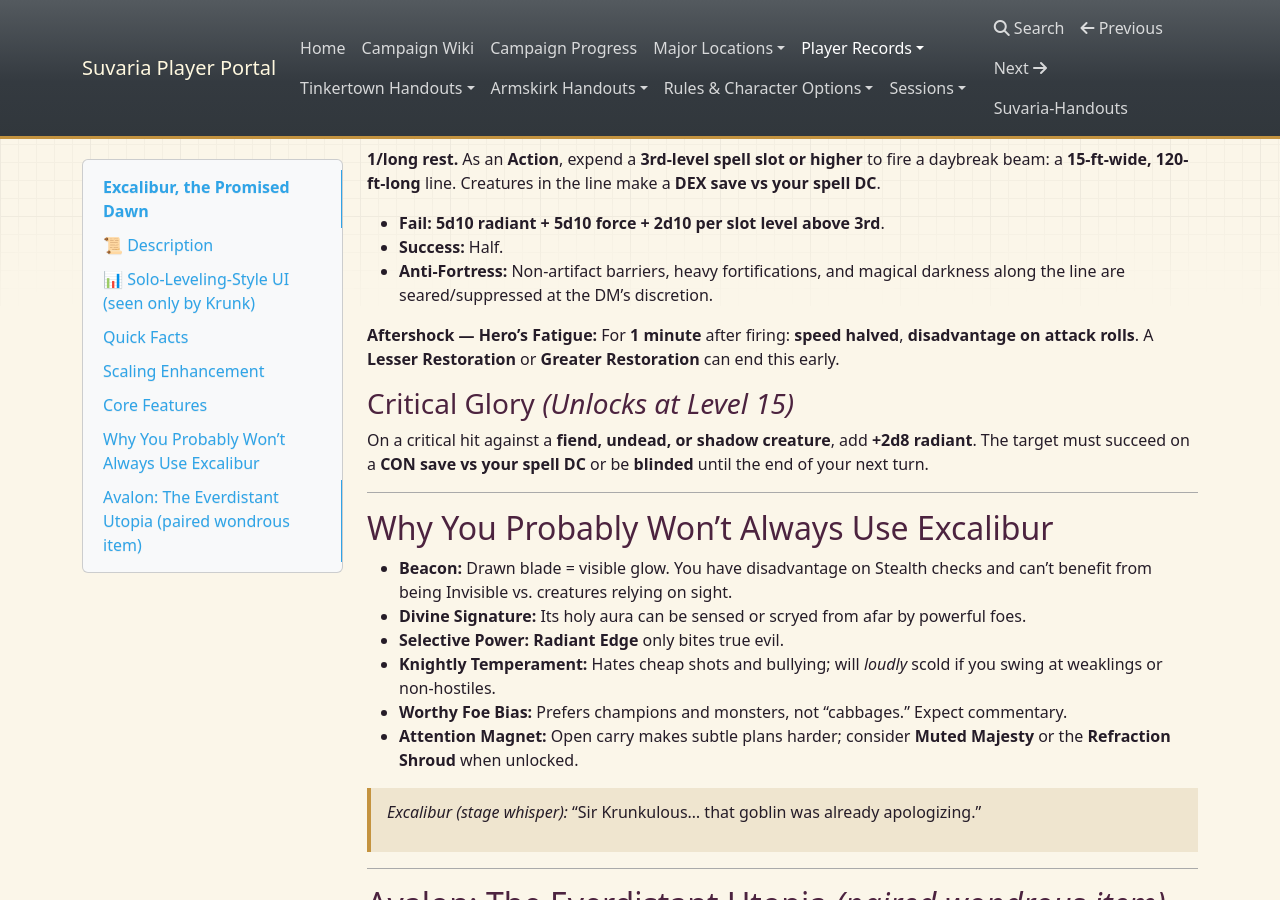
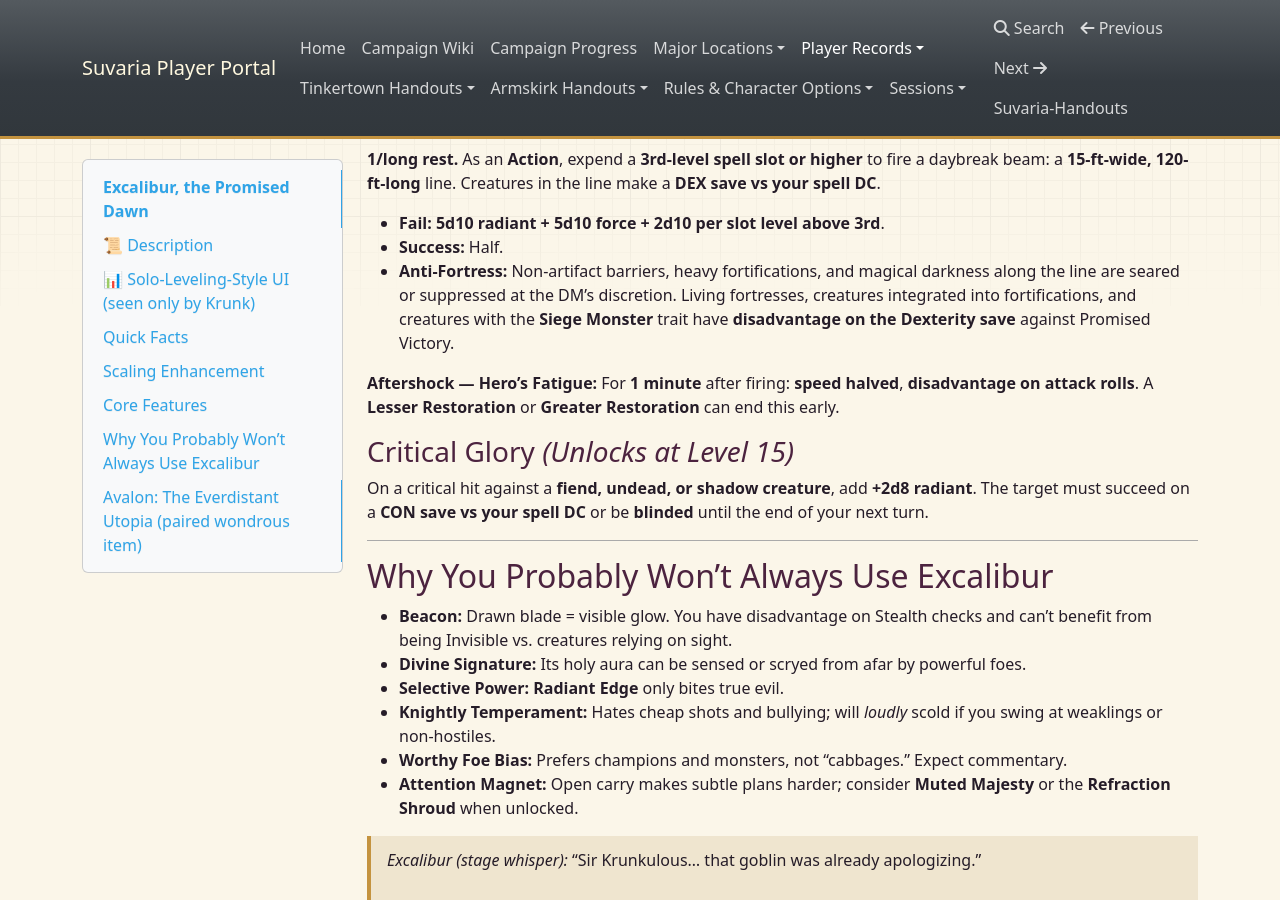
Before and after one commit to blakewrege/Suvaria-Handouts, an MkDocs documentation site: the page built from docs/excalibur-promised-dawn.md, in a window 1280 px wide and 900 px high, scrolled down 2778 px. Built offline with MkDocs 1.6.1, drawn with Linux system fonts in a browser that asks for light colours; nearby versions of some CDN libraries.

Commit message:
Publish expanded Excalibur anti-fortress effect

```diff
--- a/docs/excalibur-promised-dawn.md
+++ b/docs/excalibur-promised-dawn.md
@@ -105,7 +105,7 @@
 
 * **Fail:** **5d10 radiant + 5d10 force + 2d10 per slot level above 3rd**.
 * **Success:** Half.
-* **Anti-Fortress:** Non-artifact barriers, heavy fortifications, and magical darkness along the line are seared/suppressed at the DM’s discretion.
+* **Anti-Fortress:** Non-artifact barriers, heavy fortifications, and magical darkness along the line are seared or suppressed at the DM’s discretion. Living fortresses, creatures integrated into fortifications, and creatures with the **Siege Monster** trait have **disadvantage on the Dexterity save** against Promised Victory.
 
 **Aftershock — Hero’s Fatigue:** For **1 minute** after firing: **speed halved**, **disadvantage on attack rolls**. A **Lesser Restoration** or **Greater Restoration** can end this early.
 
```
